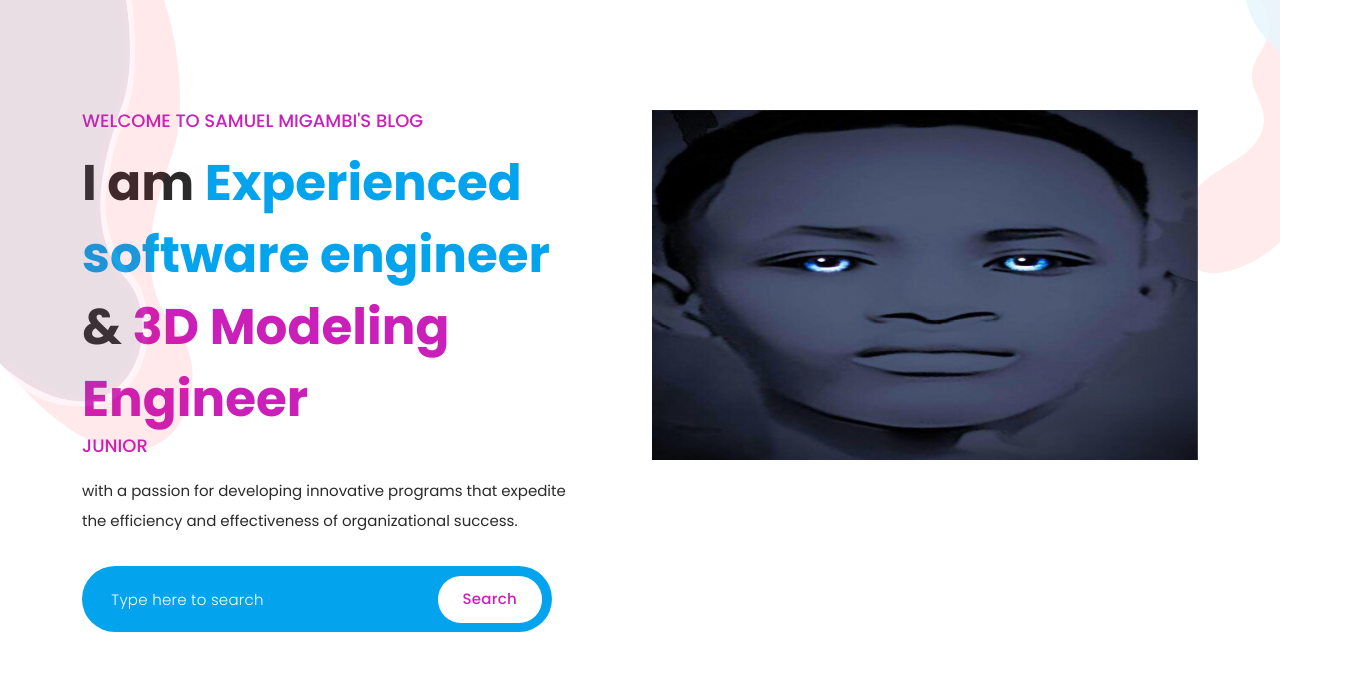
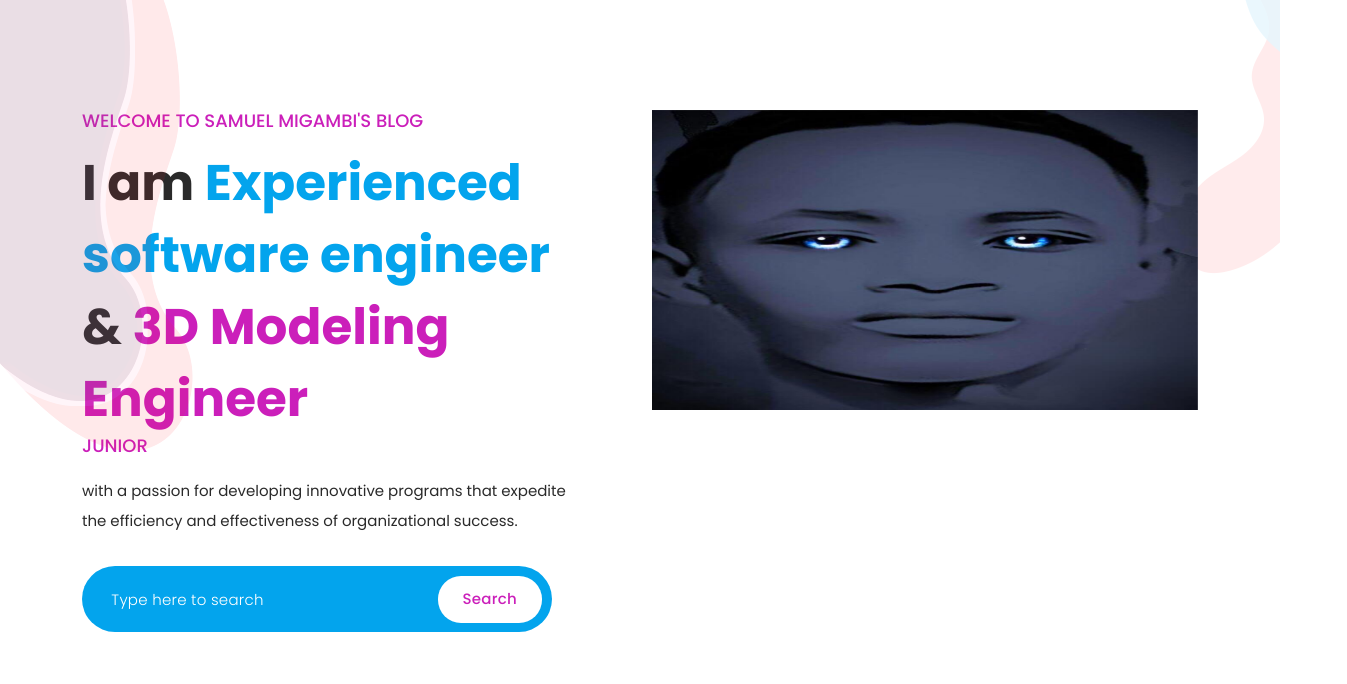
Before and after one commit to samuelmigambi/MyBlog, a plain HTML site: page index.html in a window 1280 px wide. Shown: the part 116-800 px from the top of the page, 1347 px wide, since content can reach past the window. Drawn offline with Linux system fonts and the light colour scheme.

Commit message:
Update index.html

```diff
--- a/index.html
+++ b/index.html
@@ -91,7 +91,7 @@
             </div>
             <div class="col-lg-6">
               <div class="right-image wow fadeInRight" data-wow-duration="1s" data-wow-delay="0.5s">
-                <img src="339148507_638977204734014_1337879804995437153_n.jpg" alt="my photo" width="450" height="350">
+                <img src="339148507_638977204734014_1337879804995437153_n.jpg" alt="my photo" width="350" height="300">
               </div>
             </div>
           </div>
```
